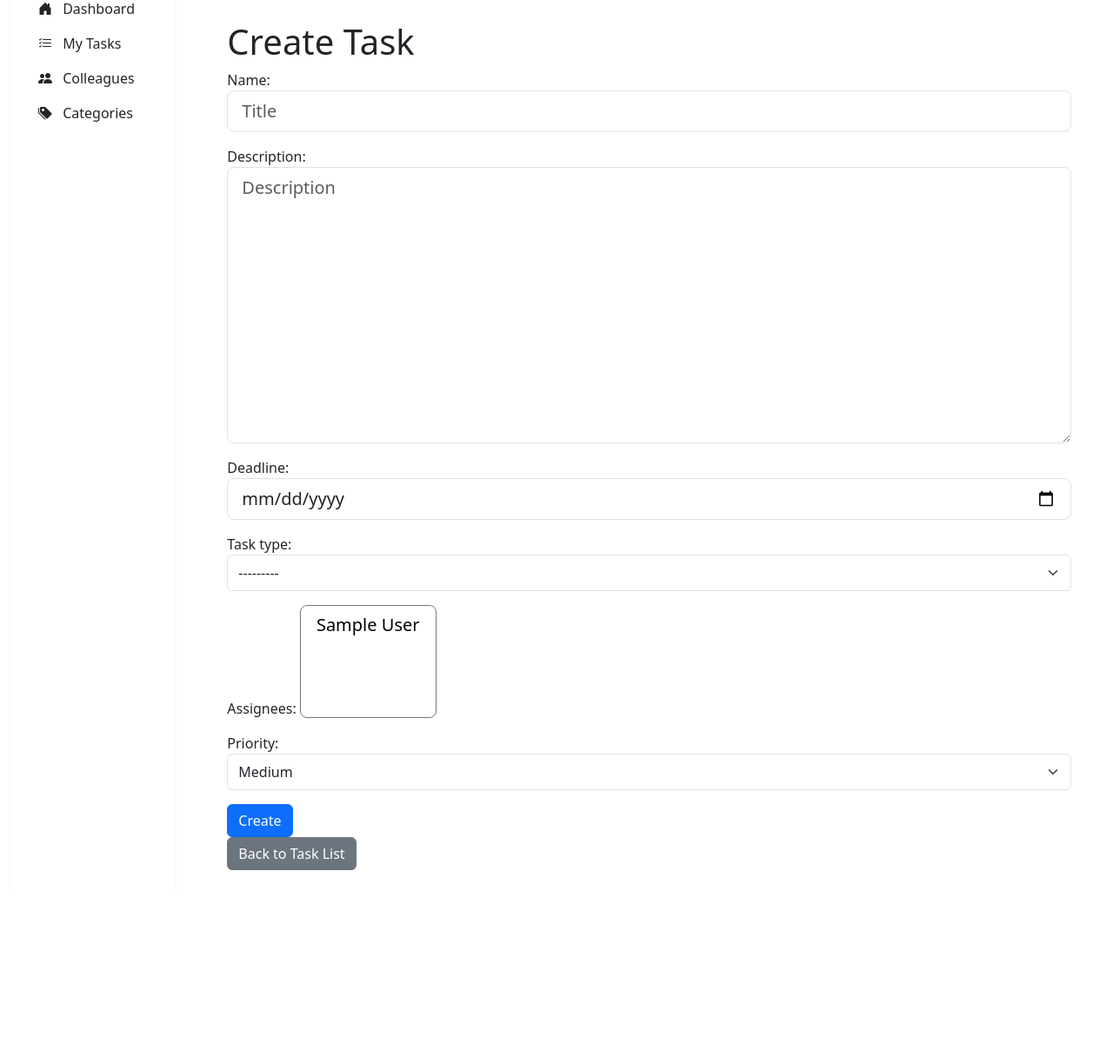
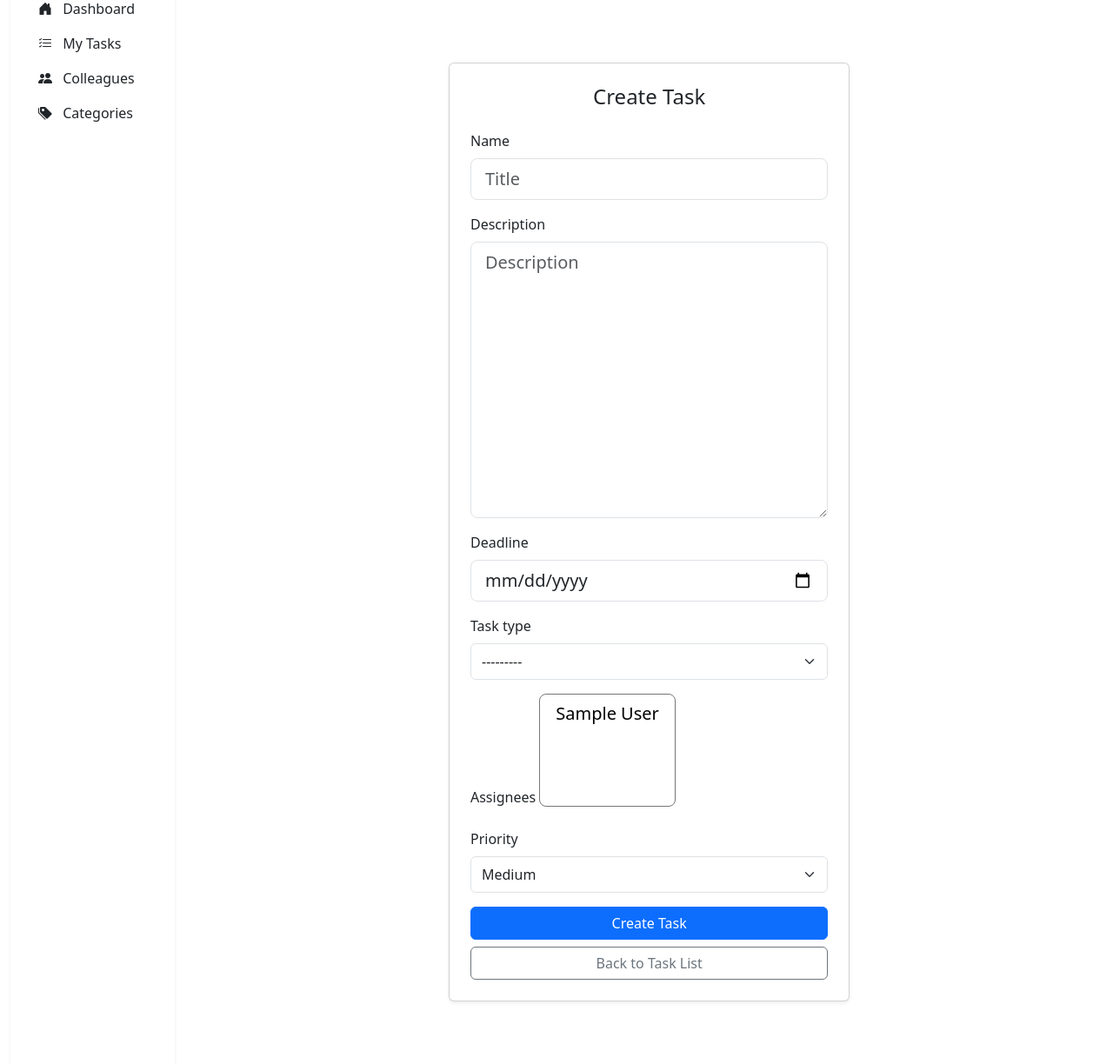
Before and after one commit to olena4reunited/it-company-task-manager, a Django app: page /tasks/create/ in a window 1280 px wide. Shown: the part 88-1312 px from the top of the page at 87% size. Before the commit the page ends 1089 px from the top, so only its background shows below. Run offline with Django 5.2, Linux system fonts and the light colour scheme; the visitor is signed in with stand-in values (Sample User, id 1); data comes from the database, SQL or seed files in the repository; data that the repository does not hold is empty; parts of the project's set-up code (start-up, migrations or seed data) failed here and were passed over.

Commit message:
feat: upgrade task form

```diff
--- a/templates/task_manager/task_form.html
+++ b/templates/task_manager/task_form.html
@@ -5,11 +5,14 @@
 {% endblock %}
 
 {% block content %}
-  <h1>
-    {{ object|yesno:"Update,Create" }} Task
-  </h1>
+  <div class="container my-5">
+    <div class="row justify-content-center">
+      <div class="col-md-6">
+        <div class="card shadow-sm">
+          <div class="card-body p-4">
+            <h1 class="h4 card-title text-center mb-4">{{ object|yesno:"Update,Create" }} Task</h1>
 
-  <form action="" method="post" novalidate>
+            <form method="post" novalidate>
               {% csrf_token %}
 
               {% if form.non_field_errors %}
@@ -18,18 +21,30 @@
                 </div>
               {% endif %}
 
-    {{ form.as_p }}
-
               {% for field in form %}
+                <div class="mb-3">
+                  <label for="{{ field.id_for_label }}" class="form-label">{{ field.label }}</label>
+                  {{ field }}
+                  {% if field.errors %}
+                    <div class="invalid-feedback d-block">
                       {% for error in field.errors %}
-        <div class="alert alert-danger">{{ error }}</div>
+                        {{ error }}
                       {% endfor %}
+                    </div>
+                  {% endif %}
+                </div>
               {% endfor %}
 
-    <input type="submit"
-           value="{{ object|yesno:"Update,Create" }}"
-           class="btn btn-primary">
+              <div class="d-grid gap-2">
+                <button type="submit" class="btn btn-primary">
+                  {{ object|yesno:"Update,Create" }} Task
+                </button>
+                <a href="{% url 'task-manager:user-tasks' %}" class="btn btn-outline-secondary">Back to Task List</a>
+              </div>
             </form>
-
-  <a href="{% url 'task-manager:user-tasks' %}" class="btn btn-secondary">Back to Task List</a>
+          </div>
+        </div>
+      </div>
+    </div>
+  </div>
 {% endblock %}
```
Lines whose indentation alone changed are shown as unchanged.
